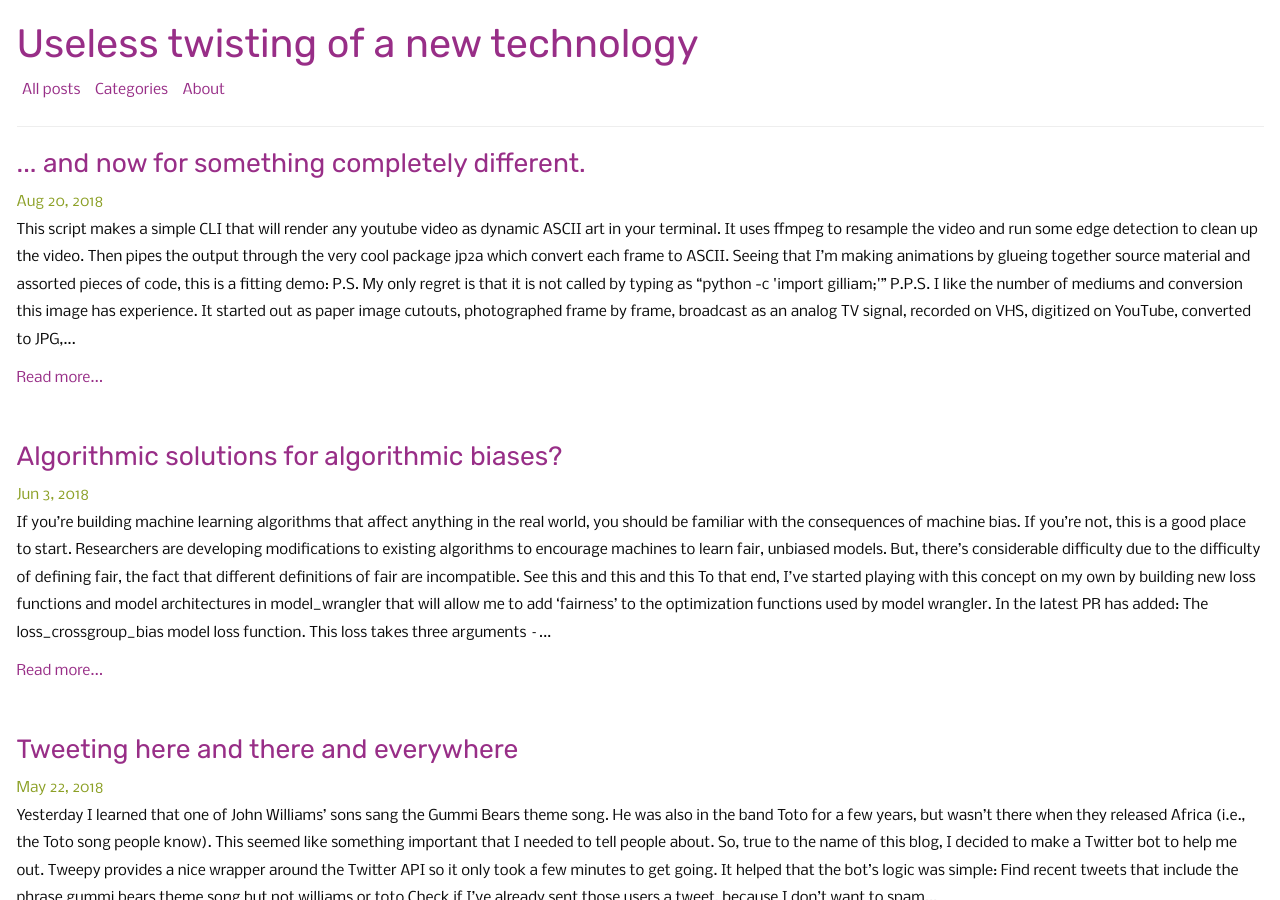
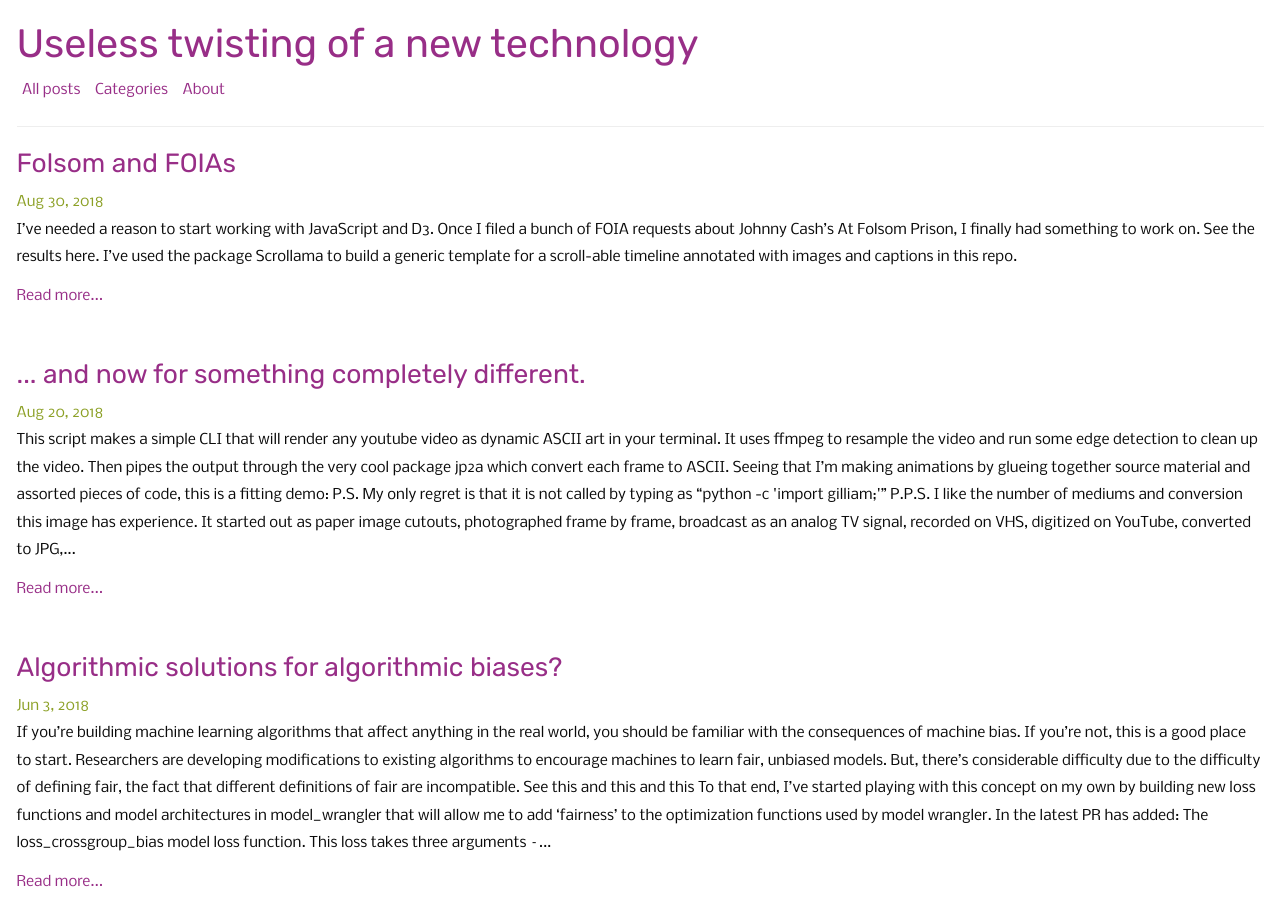
Before and after one commit to bmcmenamin/bmcmenamin.github.io, a Jekyll site: the page built from index.html, in a window 1280 px wide and 900 px high. Built offline with Jekyll 4.4.1, drawn with Linux system fonts in a browser that asks for light colours.

Commit message:
Folsom (#9)
* add submodule

* gitmodule

* updating folsom

* adding post

```diff
--- /dev/null
+++ b/_posts/2018-08-30-folsom_foia.md
@@ -0,0 +1,10 @@
+---
+layout: post
+title: "Folsom and FOIAs"
+author: "Brenton McMenamin"
+tags: [Misc]
+---
+
+I've needed a reason to start working with JavaScript and D3. Once I filed a bunch of FOIA requests about Johnny Cash's _At Folsom Prison_, I finally had something to work on. See the results <a href='/ext/folsom_foia'>here</a>.
+
+I've used the package [Scrollama](https://github.com/russellgoldenberg/scrollama) to build a generic template for a scroll-able timeline annotated with images and captions in [this repo](https://github.com/bmcmenamin/folsom_foia).
```
Also changed, not shown: _posts/2018-08-20-something-different.md (+1 -1 lines), .gitmodules (added), 1 other file.
